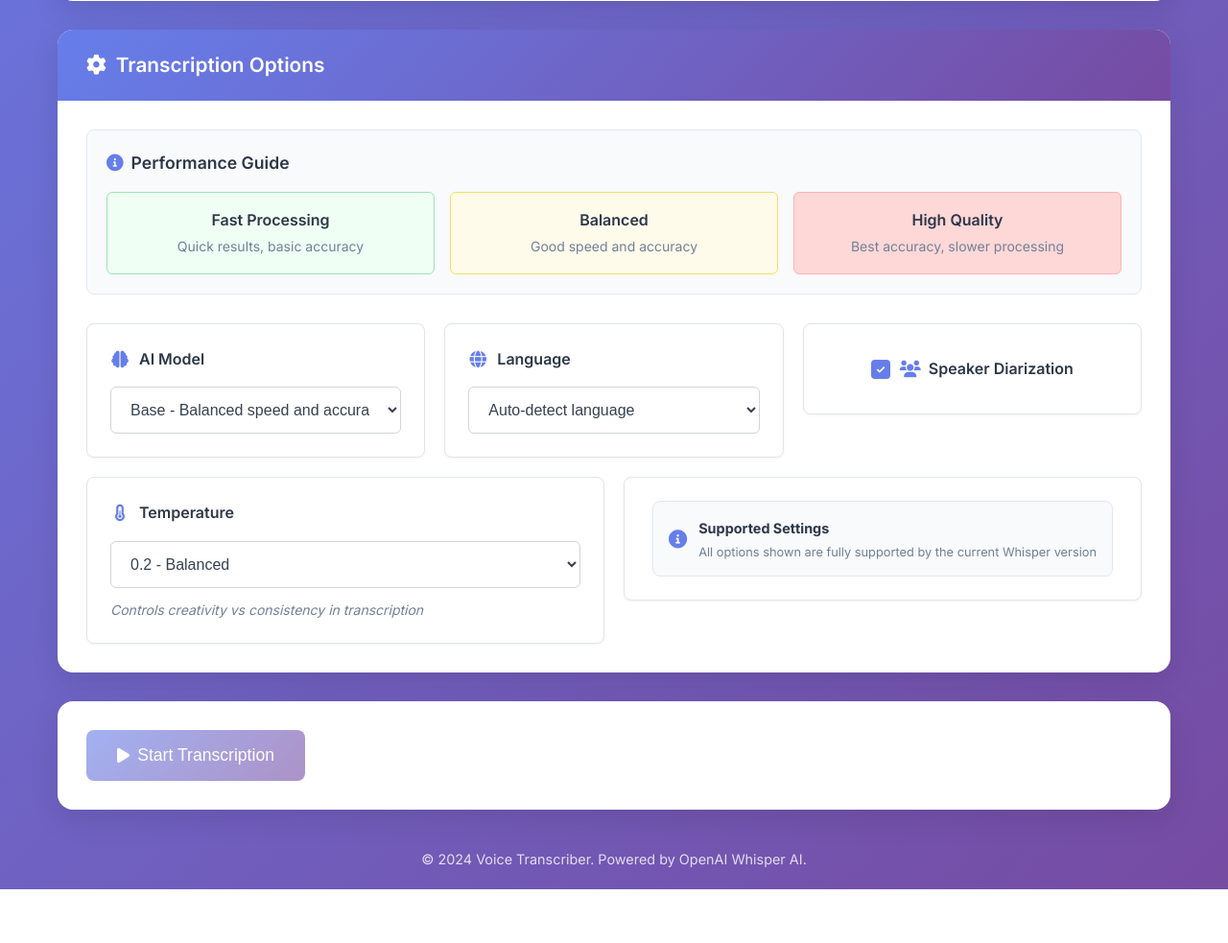
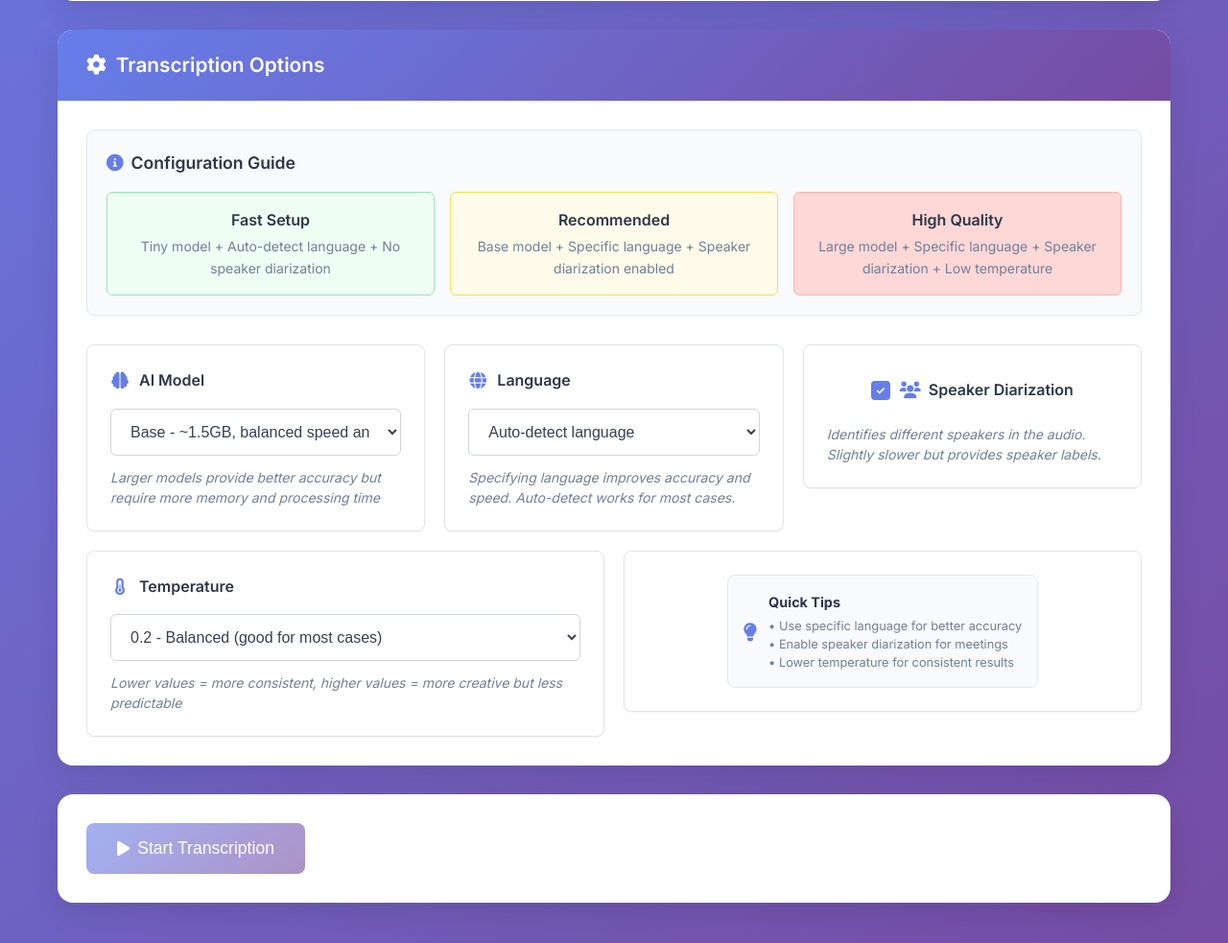
Before and after one commit to Rupali59/Voice_transcriber, a Flask app: page / in a window 1280 px wide. Shown: the part 705-1688 px from the top of the page at 96% size. Before the commit the page ends 1632 px from the top, so only its background shows below. Run offline with Flask 3, Linux system fonts and the light colour scheme; some libraries are stand-ins or nearby versions.

Commit message:
Enhance performance guide with detailed, actionable information
📋 Improved Configuration Guide:
- Replaced generic performance guide with specific setup recommendations
- Added concrete examples for Fast Setup, Recommended, and High Quality configurations
- Clear guidance on which options to choose for different use cases

✨ Enhanced Option Descriptions:
- Added memory requirements for each AI model (1GB to 10GB)
- Detailed explanations for each temperature setting
- Clear descriptions of what each option actually does
- Practical tips for better results

💡 Added Quick Tips Section:
- Use specific language for better accuracy
- Enable speaker diarization for meetings
- Lower temperature for consistent results
- Actionable advice for users

🎯 Better User Guidance:
- Specific configuration examples instead of vague descriptions
- Clear memory and performance implications
- Practical use case recommendations
- More informative option descriptions

The performance guide now provides concrete, actionable information
that helps users make informed decisions about their settings.

```diff
--- a/app/static/css/style.css
+++ b/app/static/css/style.css
@@ -343,7 +343,7 @@ body {
     margin: 0;
     color: #718096;
     font-size: 0.8rem;
-    line-height: 1.4;
+    line-height: 1.5;
 }
 
 /* Responsive design */
--- a/app/templates/index.html
+++ b/app/templates/index.html
@@ -67,19 +67,19 @@
                     <div class="card-body">
                         <!-- Performance Guide -->
                         <div class="performance-guide">
-                            <h3><i class="fas fa-info-circle"></i> Performance Guide</h3>
+                            <h3><i class="fas fa-info-circle"></i> Configuration Guide</h3>
                             <div class="performance-grid">
                                 <div class="performance-item fast">
-                                    <div class="performance-label">Fast Processing</div>
-                                    <div class="performance-desc">Quick results, basic accuracy</div>
+                                    <div class="performance-label">Fast Setup</div>
+                                    <div class="performance-desc">Tiny model + Auto-detect language + No speaker diarization</div>
                                 </div>
                                 <div class="performance-item balanced">
-                                    <div class="performance-label">Balanced</div>
-                                    <div class="performance-desc">Good speed and accuracy</div>
+                                    <div class="performance-label">Recommended</div>
+                                    <div class="performance-desc">Base model + Specific language + Speaker diarization enabled</div>
                                 </div>
                                 <div class="performance-item thorough">
                                     <div class="performance-label">High Quality</div>
-                                    <div class="performance-desc">Best accuracy, slower processing</div>
+                                    <div class="performance-desc">Large model + Specific language + Speaker diarization + Low temperature</div>
                                 </div>
                             </div>
                         </div>
@@ -92,12 +92,13 @@
                                         <i class="fas fa-brain"></i> AI Model
                                     </label>
                                     <select id="modelSelect" class="form-select">
-                                        <option value="tiny">Tiny - Fastest processing, basic accuracy</option>
-                                        <option value="base" selected>Base - Balanced speed and accuracy</option>
-                                        <option value="small">Small - Better accuracy, moderate speed</option>
-                                        <option value="medium">Medium - High accuracy, slower processing</option>
-                                        <option value="large">Large - Best accuracy, slowest processing</option>
+                                        <option value="tiny">Tiny - ~1GB, fastest processing, basic accuracy</option>
+                                        <option value="base" selected>Base - ~1.5GB, balanced speed and accuracy</option>
+                                        <option value="small">Small - ~2GB, better accuracy, moderate speed</option>
+                                        <option value="medium">Medium - ~5GB, high accuracy, slower processing</option>
+                                        <option value="large">Large - ~10GB, best accuracy, slowest processing</option>
                                     </select>
+                                    <p class="option-description">Larger models provide better accuracy but require more memory and processing time</p>
                                 </div>
 
                                 <div class="option-group">
@@ -118,6 +119,7 @@
                                         <option value="ko">Korean</option>
                                         <option value="zh">Chinese</option>
                                     </select>
+                                    <p class="option-description">Specifying language improves accuracy and speed. Auto-detect works for most cases.</p>
                                 </div>
 
                                 <div class="option-group checkbox-group">
@@ -126,6 +128,7 @@
                                         <span class="checkmark"></span>
                                         <i class="fas fa-users"></i> Speaker Diarization
                                     </label>
+                                    <p class="option-description">Identifies different speakers in the audio. Slightly slower but provides speaker labels.</p>
                                 </div>
                             </div>
 
@@ -136,21 +139,21 @@
                                         <i class="fas fa-thermometer-half"></i> Temperature
                                     </label>
                                     <select id="temperatureSelect" class="form-select">
-                                        <option value="0.0">0.0 - Most deterministic</option>
-                                        <option value="0.1">0.1 - Very consistent</option>
-                                        <option value="0.2" selected>0.2 - Balanced</option>
-                                        <option value="0.3">0.3 - More creative</option>
-                                        <option value="0.4">0.4 - Most creative</option>
+                                        <option value="0.0">0.0 - Most deterministic (consistent results)</option>
+                                        <option value="0.1">0.1 - Very consistent (recommended for accuracy)</option>
+                                        <option value="0.2" selected>0.2 - Balanced (good for most cases)</option>
+                                        <option value="0.3">0.3 - More creative (may vary slightly)</option>
+                                        <option value="0.4">0.4 - Most creative (more variation)</option>
                                     </select>
-                                    <p class="option-description">Controls creativity vs consistency in transcription</p>
+                                    <p class="option-description">Lower values = more consistent, higher values = more creative but less predictable</p>
                                 </div>
 
                                 <div class="option-group info-group">
                                     <div class="info-card">
-                                        <i class="fas fa-info-circle"></i>
+                                        <i class="fas fa-lightbulb"></i>
                                         <div class="info-content">
-                                            <strong>Supported Settings</strong>
-                                            <p>All options shown are fully supported by the current Whisper version</p>
+                                            <strong>Quick Tips</strong>
+                                            <p>• Use specific language for better accuracy<br>• Enable speaker diarization for meetings<br>• Lower temperature for consistent results</p>
                                         </div>
                                     </div>
                                 </div>
```
